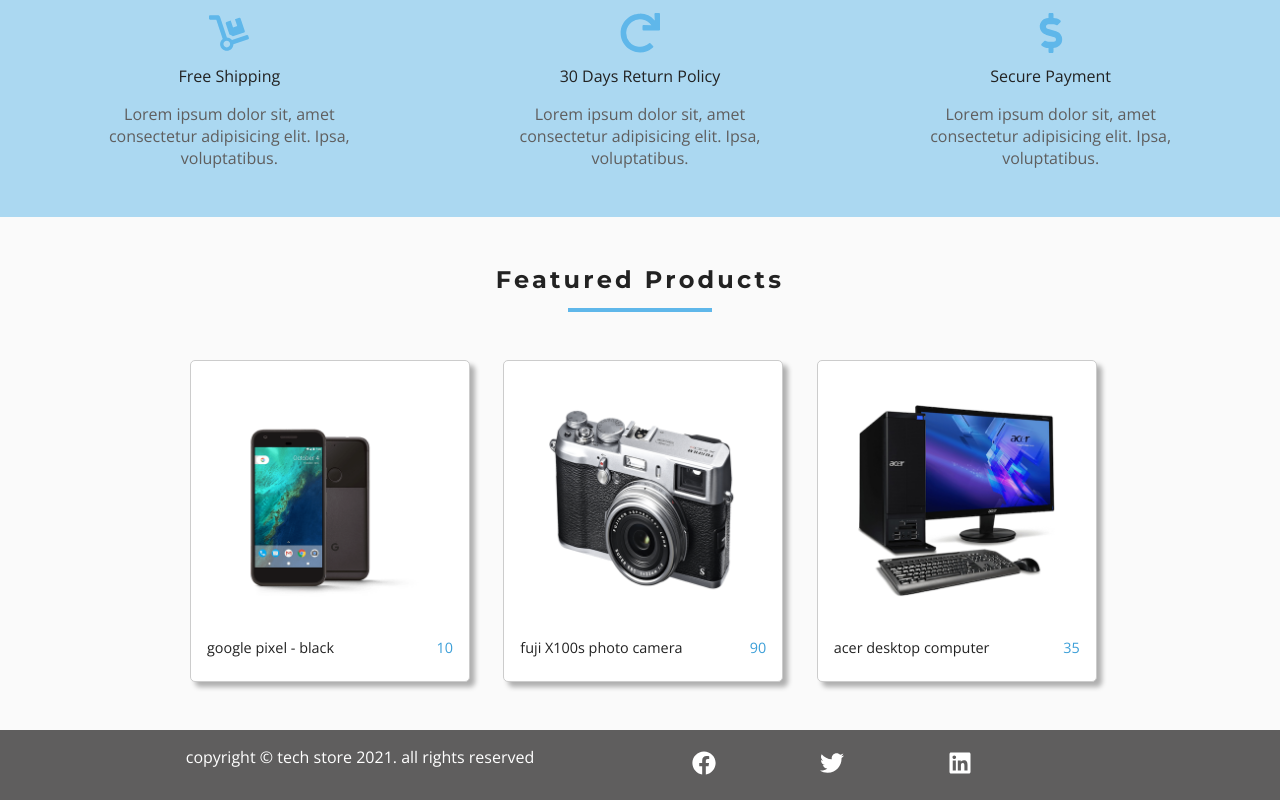
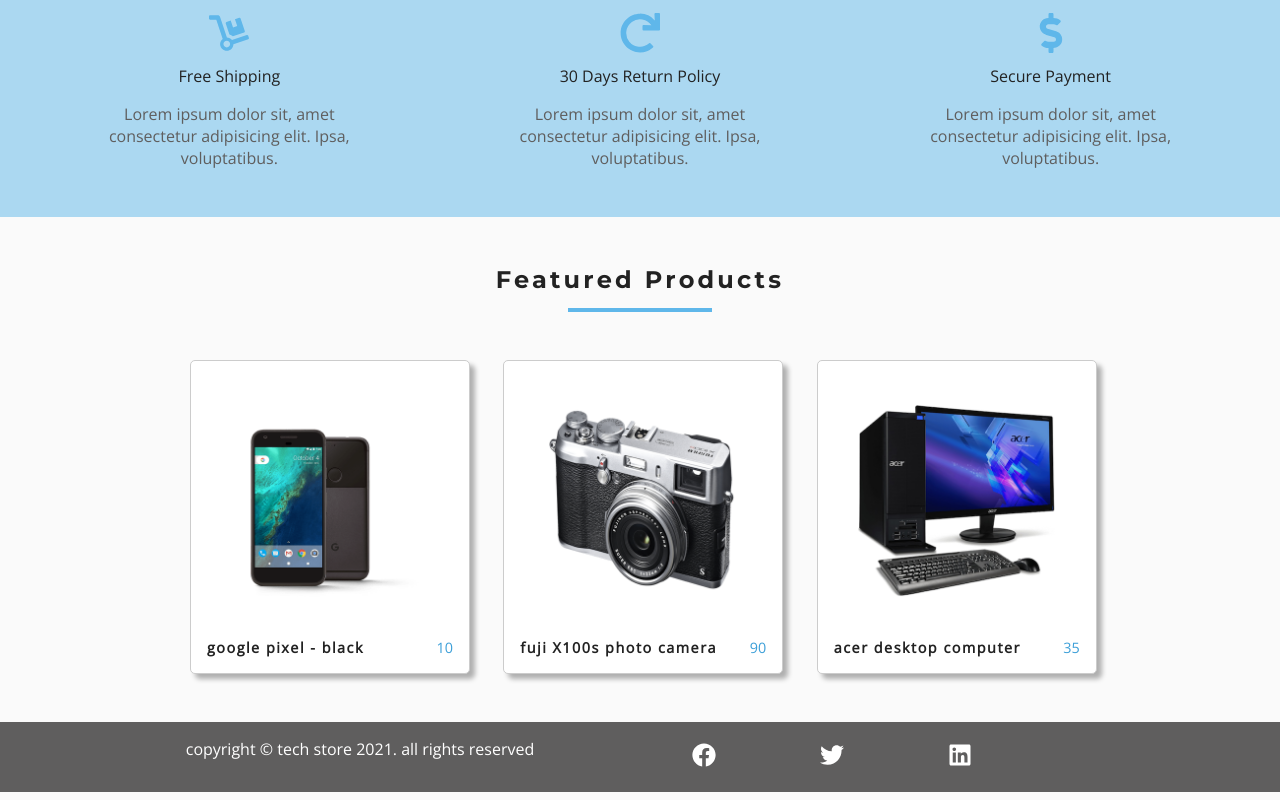
Before and after one commit to amirhosseinNouri/tech-store, a React (Create React App) app: page / in a window 1280 px wide. Shown: the part 886-1686 px from the top of the page. Built offline with nearby package versions, Linux system fonts and the light colour scheme.

Commit message:
Product title style changed

```diff
--- a/src/components/Product.js
+++ b/src/components/Product.js
@@ -13,7 +13,7 @@
         <img src={product.image} alt="" />
       </div>
       <div className="product__info">
-        <span>{product.title}</span>
+        <span className="product__title">{product.title}</span>
         <span className="product__price">{product.price}</span>
       </div>
       <div className="product__icons">
@@ -32,7 +32,7 @@
 
 const Wrapper = styled.article`
   position: relative;
-  padding: 2.5rem 1rem 1.5rem 1rem;
+  padding: 2.5rem 1rem 1rem 1rem;
   background-color: var(--mainWhite);
   border: 1px solid #ccc;
   width: 280px;
@@ -81,6 +81,10 @@
     span {
       font-size: 0.9rem;
     }
+    .product__title {
+      font-weight: bold;
+      letter-spacing: 1.5px;
+    }
     .product__price {
       color: var(--primaryColor-2);
     }
```
Also changed, not shown: 1 other file (tests, documents, lock files or other folders).
